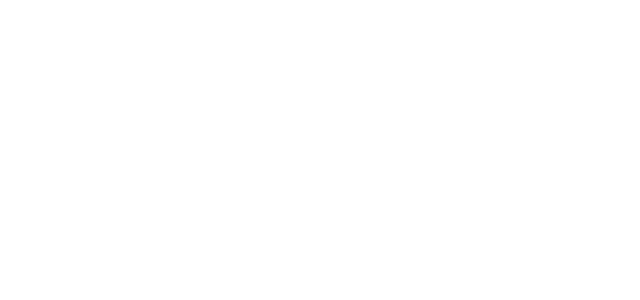
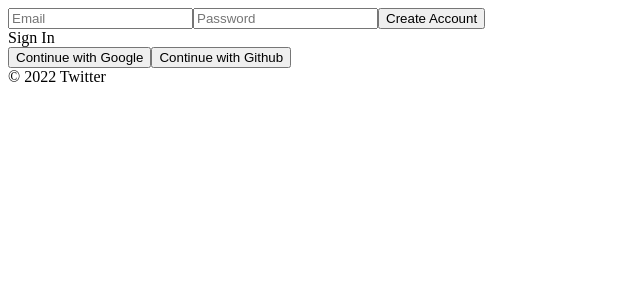
Before and after one commit to jihyeLee329/nwitter, a React (Create React App) app: page / in a window 1280 px wide. Shown: the top 300 px of the page, without its empty margins (0-640 px from the left). Built offline with nearby package versions, Linux system fonts and the light colour scheme; no server answers.

Commit message:
create nweet

```diff
--- a/package.json
+++ b/package.json
@@ -6,8 +6,10 @@
     "@testing-library/jest-dom": "^5.16.4",
     "@testing-library/react": "^13.1.1",
     "@testing-library/user-event": "^13.5.0",
+    "firebase": "^9.6.1",
     "react": "^18.0.0",
     "react-dom": "^18.0.0",
+    "react-router-dom": "^6.3.0",
     "react-scripts": "5.0.1",
     "web-vitals": "^2.1.4"
   },
--- a/src/App.js
+++ /dev/null
@@ -1,9 +0,0 @@
-import React from 'react'
-function App() {
-  return (
-    <div>
-    </div>
-  );
-}
-
-export default App;
--- /dev/null
+++ b/src/components/App.js
@@ -0,0 +1,33 @@
+import React,{useEffect, useState} from 'react'
+import AppRouter from "components/Router";
+import {authService} from "fbase";
+import { getAuth, onAuthStateChanged } from "firebase/auth";
+
+function App() {
+  const [init, setInit] = useState(false);
+  const [isLoggedIn, setIsLoggedIn] = useState(false);
+  const [userObj,setUserObj] = useState(null);
+  useEffect(() => {
+    const auth = getAuth();
+    onAuthStateChanged(auth, (user) => {
+      //변화가 있는지 onAuthStateChanged 얘가 듣고 있음. addEventListener 역할
+      if (user) {
+        setIsLoggedIn(true);
+        setUserObj(user);
+      } else {
+        setIsLoggedIn(false);
+      }
+    setInit(true);
+    });
+  }, []);
+
+
+  return (
+    <>
+      {init ? <AppRouter isLoggedIn={isLoggedIn} userObj={userObj}/> : "Initializing..."}
+      <footer>&copy; {new Date().getFullYear()} Twitter</footer>
+    </>
+  );
+}
+
+export default App;
--- /dev/null
+++ b/src/components/Navigation.js
@@ -0,0 +1,17 @@
+import {Link} from 'react-router-dom';
+
+const Navigation = () => {
+  return (
+    <nav>
+      <ul>
+        <li>
+          <Link to="/">Home</Link>
+        </li>
+        <li>
+          <Link to="/profile">My Profile</Link>
+        </li>
+      </ul>
+    </nav>
+    );
+};
+  export default Navigation;
--- /dev/null
+++ b/src/components/Router.js
@@ -0,0 +1,27 @@
+import React,{useState} from 'react';
+import {BrowserRouter, Route, Routes} from 'react-router-dom';
+import Auth from 'routes/Auth';
+import Home from 'routes/Home'
+import Profile from 'routes/Profile';
+import Navigation from './Navigation';
+
+const AppRouter = ({isLoggedIn, userObj})=>{
+    return (
+        <BrowserRouter>
+            {isLoggedIn && <Navigation />}
+            <Routes>
+                {isLoggedIn ? (
+                <>
+                    <Route path="/" element={<Home userObj={userObj}/>} />
+                    <Route path="/profile" element={ <Profile />} />
+                </> )
+                : (
+                <>
+                    <Route exact path="/" element={ <Auth />} />
+                </>)
+                }
+            </Routes>
+        </BrowserRouter>
+    )
+}
+export default AppRouter;
--- /dev/null
+++ b/src/fbase.js
@@ -0,0 +1,19 @@
+import firebase from "firebase/compat/app";
+import "firebase/compat/auth";
+import "firebase/compat/firestore";
+import "firebase/compat/storage";
+
+const firebaseConfig = {
+  apiKey: process.env.REACT_APP_API_KEY,
+  authDomain: process.env.REACT_APP_AUTH_DOMAIN,
+  projectId: process.env.REACT_APP_PROJECT_ID,
+  storageBucket: process.env.REACT_APP_STORAGE_BUCKET,
+  messagingSenderId: process.env.REACT_APP_MESSAGING_ID,
+  appId: process.env.REACT_APP_APP_ID,
+};
+
+  // Initialize Firebase
+  firebase.initializeApp(firebaseConfig);
+  export const firebaseInstance = firebase;
+  export const authService = firebase.auth();
+  export const dbService = firebase.firestore();
--- a/src/index.js
+++ b/src/index.js
@@ -1,6 +1,6 @@
 import React from 'react';
 import ReactDOM from 'react-dom/client';
-import App from './App';
+import App from './components/App';
 import reportWebVitals from './reportWebVitals';
 
 const root = ReactDOM.createRoot(document.getElementById('root'));
--- /dev/null
+++ b/src/routes/Auth.js
@@ -0,0 +1,64 @@
+import { authService, firebaseInstance } from 'fbase';
+import React,{useState} from 'react';
+
+const Auth = ()=> {
+    const [email, setEmail] = useState("");
+    const [password, setPassword] = useState("");
+    const [newAccount, setNewAccount] = useState(true);
+    const [error, setError] = useState("");
+    const onChange = (event)=>{
+        const {target :{name, value}} = event;
+        if(name === "email"){
+            setEmail(value);
+        }else if (name==="password"){
+            setPassword(value);
+        }
+    };
+    const onSubmit = async(event)=>{
+        event.preventDefault();
+        try{
+            let data;
+            if(newAccount){
+                 data = await authService.createUserWithEmailAndPassword(
+                     email,password
+                 )
+             }else{
+                 data = await authService.signInWithEmailAndPassword(
+                     email,password
+                 )
+             }
+        }catch(error){
+            setError(error.message);
+        }
+    };
+    const toggleAccount = ()=>{
+        setNewAccount((prev)=> !prev);
+    }
+    const onSocialClick = async (event)=>{
+       const {target:{name}} =event;
+       let provider;
+       if(name === "google"){
+            provider = new firebaseInstance.auth.GoogleAuthProvider();
+       }else if(name ==="github"){
+            provider = new firebaseInstance.auth.GithubAuthProvider();
+       }
+       const data = await authService.signInWithPopup(provider);
+       console.log(data)
+    }
+    return (
+
+        <div>
+            <form onSubmit={onSubmit}>
+                <input name="email" type="email" placeholder='Email' required value={email} onChange={onChange}/>
+                <input name="password" type="password" placeholder='Password' required value={password} onChange={onChange}/>
+                <input type="submit" value={newAccount ? "Create Account" : "Log In"} />
+                {error}
+            </form>
+            <span onClick={toggleAccount}>{newAccount ? "Sign In":"Create Account"}</span>
+            <div>
+                <button onClick={onSocialClick} name="google">Continue with Google</button>
+                <button onClick={onSocialClick} name="github">Continue with Github</button>
+            </div>
+        </div>)
+};
+export default Auth;
--- /dev/null
+++ b/src/routes/EditProfile.js
@@ -0,0 +1,4 @@
+import React from 'react';
+
+const EditProfile = ()=><span>Edit Profile</span>;
+export default EditProfile;
--- /dev/null
+++ b/src/routes/Home.js
@@ -0,0 +1,59 @@
+import { dbService } from 'fbase';
+import React, { useState ,useEffect} from 'react';
+
+const Home = ({userObj})=>{
+    const [nweet, setNweet] = useState("");
+    const [nweets, setNweets] = useState([]);
+    const getNweets = async ()=>{
+        const dbNweets = await dbService.collection("nweets").get();
+        dbNweets.forEach((document)=>{
+            const nweetObject = {
+                ...document.data(),
+                id:document.id,
+            }
+            setNweets(prev=>
+                //set~~에 함수사용하게 되면, 이전 값에 접근 가능
+                [nweetObject, ...prev]);
+        });
+    }
+    useEffect(()=>{
+        getNweets();
+
+    //onSnapshot = 데이터베이스에서 뭔가를 하게 되면 알 수 있도록 하는 코드
+    dbService.collection("nweets").onSnapshot(snapshot =>{
+        console.log("somethin happend");
+        //read, delete, update 등 모두 다 포함
+    })
+    },[]);
+    const onSubmit = async (event) =>{
+        event.preventDefault();
+        await dbService.collection("nweets").add({
+            text:nweet, //현재 이 nweet은 state의 상태 값 nweet 임
+            createdAt : Date.now(),
+            creatorId:userObj.uid
+        });
+        setNweet("");
+    }
+    const onChange = (event) =>{
+        const{
+            target : {value},
+        } = event; //'event'로부터 라는 의미. 즉, event 안에 있는 target 안에 있는 value를 달라고 하는 것
+        setNweet(value);
+    }
+    return(
+        <div>
+        <form onSubmit={onSubmit}>
+            <input type="text" value={nweet} onChange={onChange}placeholder="What's on your mind?" maxLength={120}/>
+            <input type="submit" value="Nweet" />
+        </form>
+        <div>
+            {nweets.map((nweet) =>(
+                <div key={nweet.id}>
+                    <h4>{nweet.text}</h4>
+                </div>
+            ))}
+        </div>
+    </div>
+    )
+}
+export default  Home;
--- /dev/null
+++ b/src/routes/Profile.js
@@ -0,0 +1,18 @@
+import { authService } from 'fbase';
+import { useNavigate  } from 'react-router-dom';
+
+const Profile = ()=>{
+    const navigate = useNavigate ();
+
+    const onLogOutClick = ()=>{
+        authService.signOut();
+        navigate("/");
+    }
+    return(
+        <>
+            <h1>Profile</h1>
+            <button onClick={onLogOutClick}>Log Out</button>
+        </>
+    )
+};
+export default Profile;
```
Also changed, not shown: jsconfig.json (added, +7 -0 lines), 2 other files (tests, documents, lock files or other folders).
